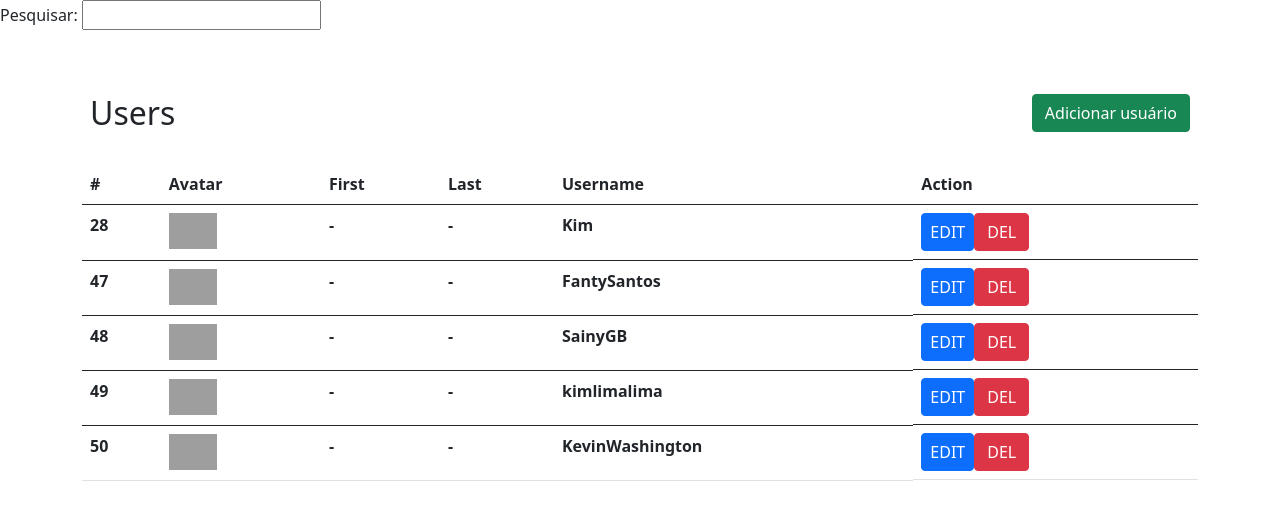
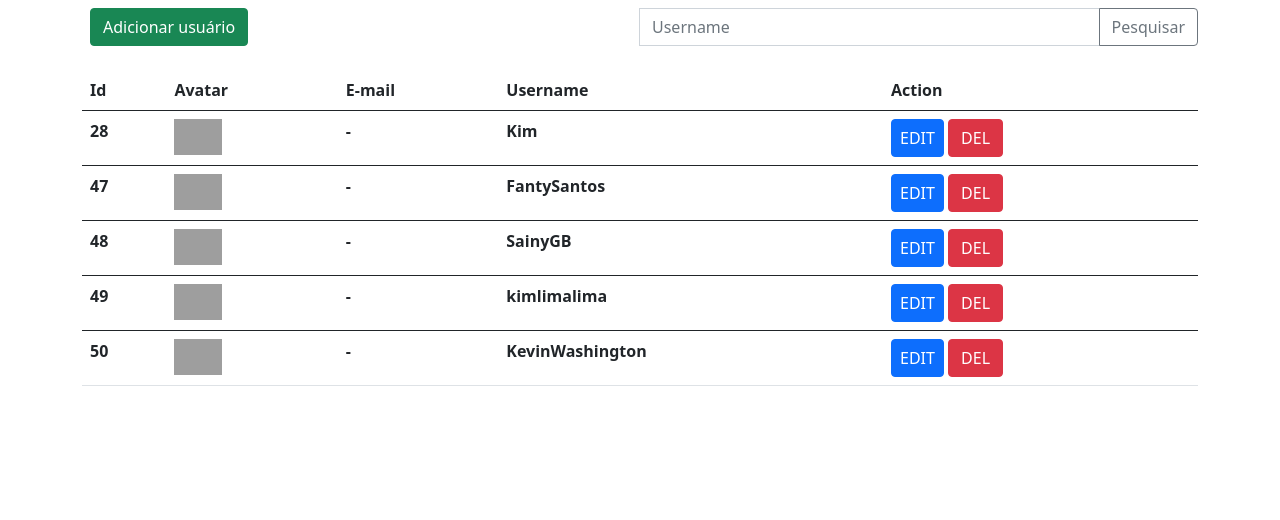
Before and after one commit to samuel06santos/Sistema-WEB, a Django app: page / in a window 1280 px wide. Shown: the top 520 px of the page. Run offline with Django 4.2, Linux system fonts and the light colour scheme; data comes from the database, SQL or seed files in the repository; lists and menus that the app fills with data are empty; some libraries are stand-ins or nearby versions; grey boxes are pictures that could not be loaded.

Commit message:
Desing update
Mudanças no header, alteração de bug ne display na tabela

```diff
--- a/django-project/core/templates/home.html
+++ b/django-project/core/templates/home.html
@@ -12,24 +12,8 @@
   <title>Home</title>
 </head>
 <body>
-    <form class="formulary" action="{% url 'search' %}" method="POST">
-        {% csrf_token %}
-
-        <div class="form-row">
-            <label for="" class="label-user">Pesquisar:</label>
-            <input type="text" name="search" id="search">
-        </div>
-    </form>
-
-    <nav class="navbar navbar-dark bg-mynav">
-      <div class="container-fluid">
-        <a class="navbar-brand" href="#">My App</a>
-      </div>
-    </nav>
-
     <div class="container">
-      <div class="d-flex bd-highlight mb-3">
-        <div class="me-auto p-2 bd-highlight"><h2>Users</div>
+      <div class="d-flex align-items-center justify-content-between bd-highlight mb-3">
         <div class="p-2 bd-highlight">
           <!-- Button trigger modal -->
             <button type="button" class="btn btn-success" data-bs-toggle="modal" data-bs-target="#exampleModal">
@@ -60,16 +44,20 @@
             </div>
             </div>
         </div>
+        <form class="input-group w-50" action="{% url 'search' %}" method="POST">
+          {% csrf_token %}
+          <input type="text" class="form-control" placeholder="Username" aria-label="Username" name="search" id="search" aria-describedby="button-addon2">
+          <button class="btn btn-outline-secondary" type="button" id="button-addon2">Pesquisar</button>
+        </form>
       </div>
 
       <div class="table-responsive">
         <table class="table">
           <thead>
             <tr>
-              <th scope="col">#</th>
+              <th scope="col">Id</th>
               <th scope="col">Avatar</th>
-              <th scope="col">First</th>
-              <th scope="col">Last</th>
+              <th scope="col">E-mail</th>
               <th scope="col">Username</th>
               <th scope="col">Action</th>
             </tr>
@@ -81,17 +69,14 @@
                 <th scope="col" colspan="1"><img src="https://avatars.githubusercontent.com/{{user.user}}" alt="Image github profile of {{user.user}}" height="36"></th>
                <!-- Teste p/ pegar nome e sobrenome do GitHub por API -->
                 <th scope="col" colspan="1">-</th>
-                <th scope="col" colspan="1">-</th>
                 <th scope="col" colspan="1">{{ user.user }}</th>
-                <th scope="col" colspan="1" class="d-flex">
+                <th scope="col" colspan="1" >
                     <button class="btn btn-primary px-2" type="submit" name="id" value="{{ user.id }}" >EDIT</button>
-                    <form class="del" action="{% url 'deletar' user.id %}" method="POST">
+                    <form class="del d-inline" action="{% url 'deletar' user.id %}" method="POST">
                         {% csrf_token %}
-
                         <button class="btn btn-danger ml-1" type="submit" name="id" value="{{ user.id }}" >DEL</button>
                     </form>
                 </th>
-
                 </tr>
             </tbody>
         {% endfor %}
```
